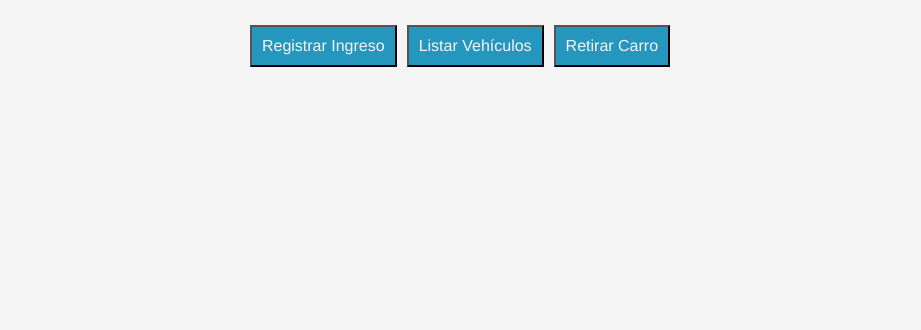
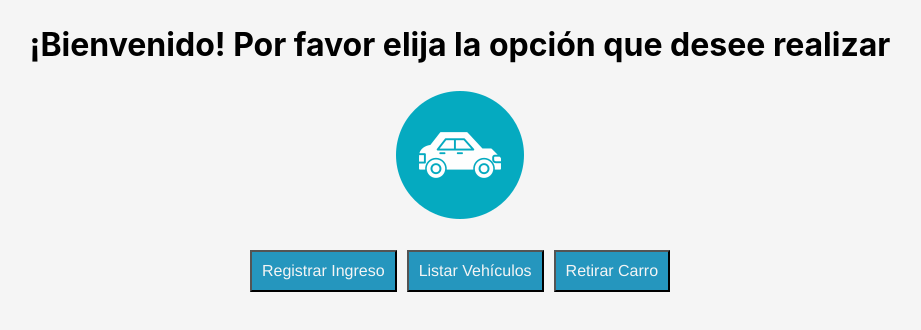
Before and after one commit to lili195/frontend2.0, a Vue app: page / in a window 1280 px wide. Shown: the top 330 px of the page, without its empty margins (180-1101 px from the left). Built offline with nearby package versions, Linux system fonts and the light colour scheme.

Commit message:
vista mejorada

```diff
--- a/src/App.vue
+++ b/src/App.vue
@@ -1,4 +1,8 @@
 <template>
+  <h1> ¡Bienvenido! Por favor elija la opción que desee realizar</h1>
+  <p>
+    <img src=".\assets\car.png" alt="car logo">
+  </p>
   <div>
     <button @click="registerCheckIn">Registrar Ingreso</button>
     <button @click="showVehicleList">Listar Vehículos</button>
@@ -108,7 +112,7 @@ const submitCheckInForm = async () => {
   console.log(formData)
   validateLicensePlate(licensePlate.value)
 
-  if (isValidLicensePlate.value === true){
+  if (isValidLicensePlate.value === true) {
     console.log("Placa valida registrada");
 
     try {
@@ -130,7 +134,7 @@ const submitCheckInForm = async () => {
       console.error('Error en la solicitud:', error);
       alert('Ocurrió un error al intentar guardar los datos');
     }
-  }else{
+  } else {
     console.log("No cumple con el formato de placa");
     alert("Por favor, ingrese una placa valida");
     clearForm();
```
Also changed, not shown: src/assets/car.png (added). Lines whose indentation alone changed are shown as unchanged.
